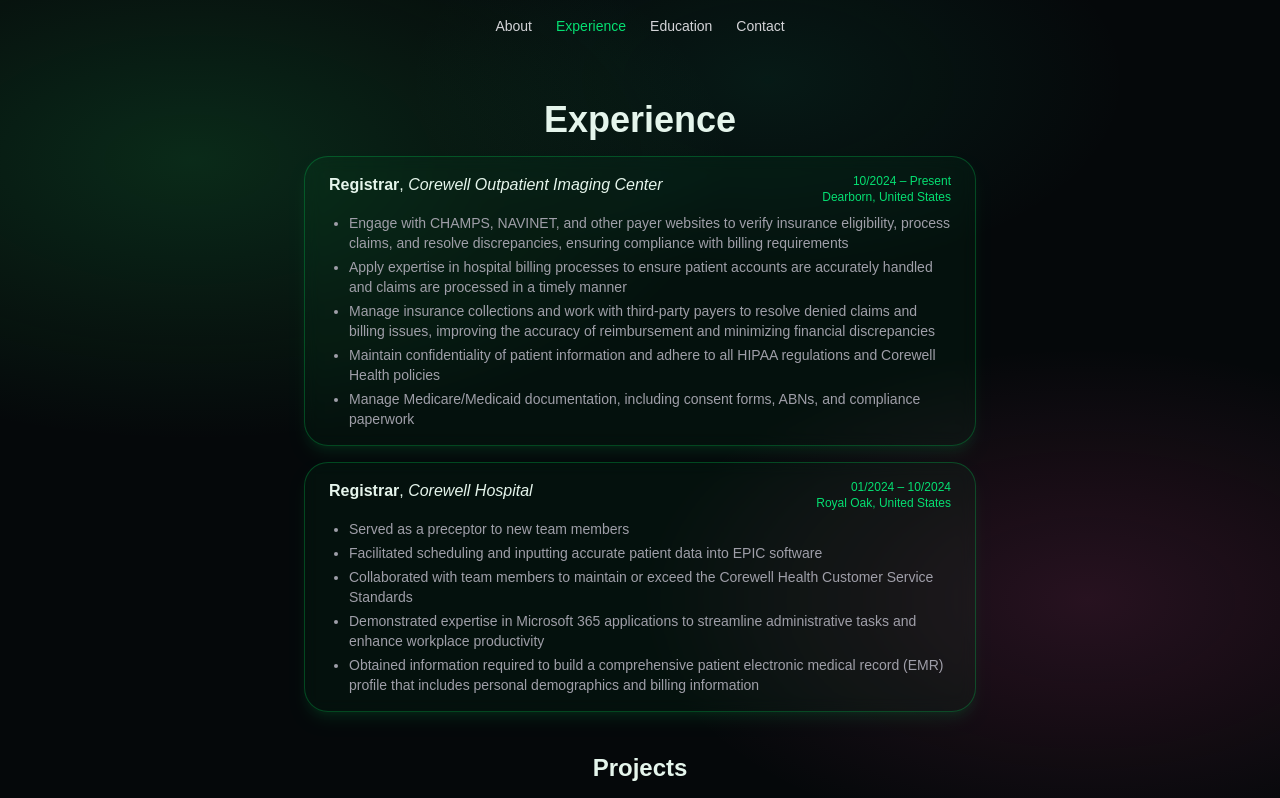
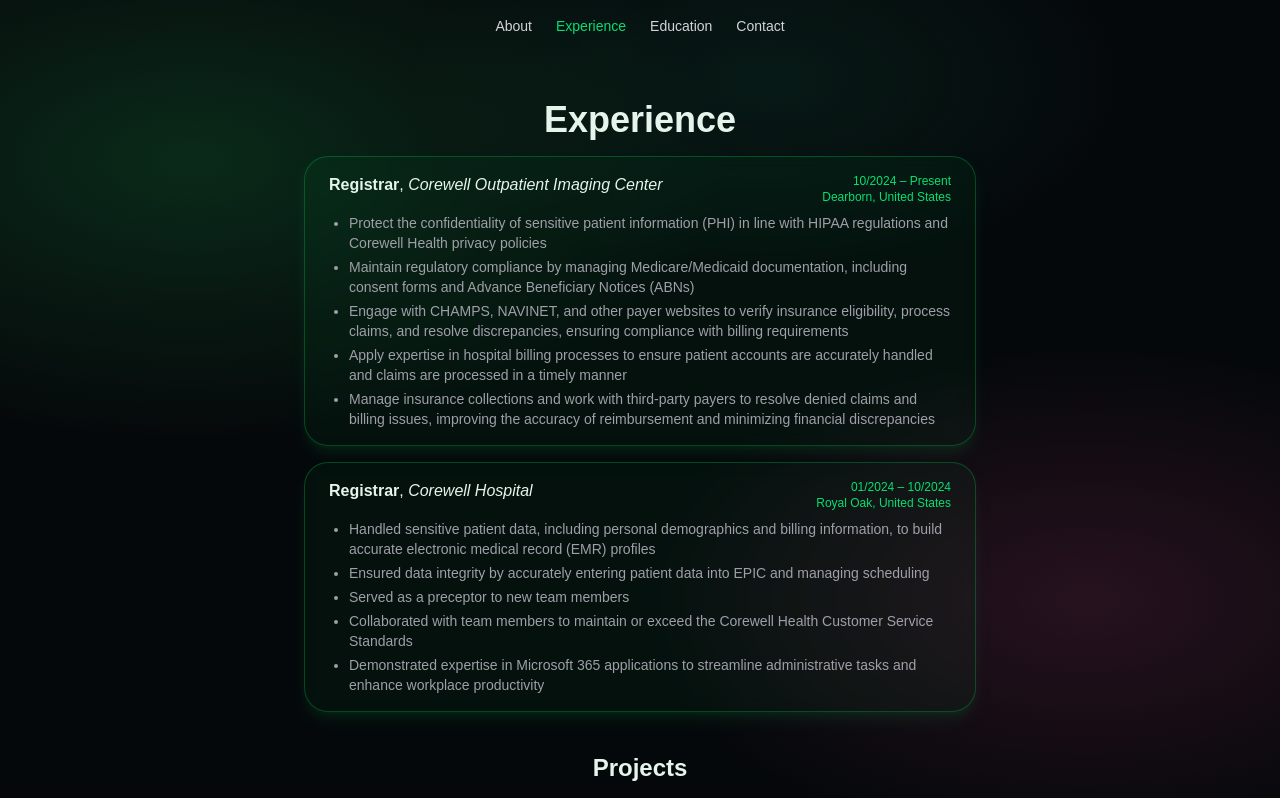
Before and after one commit to aalsheikh1/Portfolio, a Next.js app in the folder portfolio/: page /experience in a window 1280 px wide. Shown: the top 798 px of the page. Built offline with nearby package versions, Linux system fonts and the light colour scheme.

Commit message:
Highlighted privacy and compliance in Experience

```diff
--- a/portfolio/app/experience/page.tsx
+++ b/portfolio/app/experience/page.tsx
@@ -5,11 +5,11 @@
     dates: "10/2024 – Present",
     location: "Dearborn, United States",
     bullets: [
+      "Protect the confidentiality of sensitive patient information (PHI) in line with HIPAA regulations and Corewell Health privacy policies",
+      "Maintain regulatory compliance by managing Medicare/Medicaid documentation, including consent forms and Advance Beneficiary Notices (ABNs)",
       "Engage with CHAMPS, NAVINET, and other payer websites to verify insurance eligibility, process claims, and resolve discrepancies, ensuring compliance with billing requirements",
       "Apply expertise in hospital billing processes to ensure patient accounts are accurately handled and claims are processed in a timely manner",
       "Manage insurance collections and work with third-party payers to resolve denied claims and billing issues, improving the accuracy of reimbursement and minimizing financial discrepancies",
-      "Maintain confidentiality of patient information and adhere to all HIPAA regulations and Corewell Health policies",
-      "Manage Medicare/Medicaid documentation, including consent forms, ABNs, and compliance paperwork",
     ],
   },
   {
@@ -18,11 +18,11 @@
     dates: "01/2024 – 10/2024",
     location: "Royal Oak, United States",
     bullets: [
+      "Handled sensitive patient data, including personal demographics and billing information, to build accurate electronic medical record (EMR) profiles",
+      "Ensured data integrity by accurately entering patient data into EPIC and managing scheduling",
       "Served as a preceptor to new team members",
-      "Facilitated scheduling and inputting accurate patient data into EPIC software",
       "Collaborated with team members to maintain or exceed the Corewell Health Customer Service Standards",
       "Demonstrated expertise in Microsoft 365 applications to streamline administrative tasks and enhance workplace productivity",
-      "Obtained information required to build a comprehensive patient electronic medical record (EMR) profile that includes personal demographics and billing information",
     ],
   },
 ];
```
